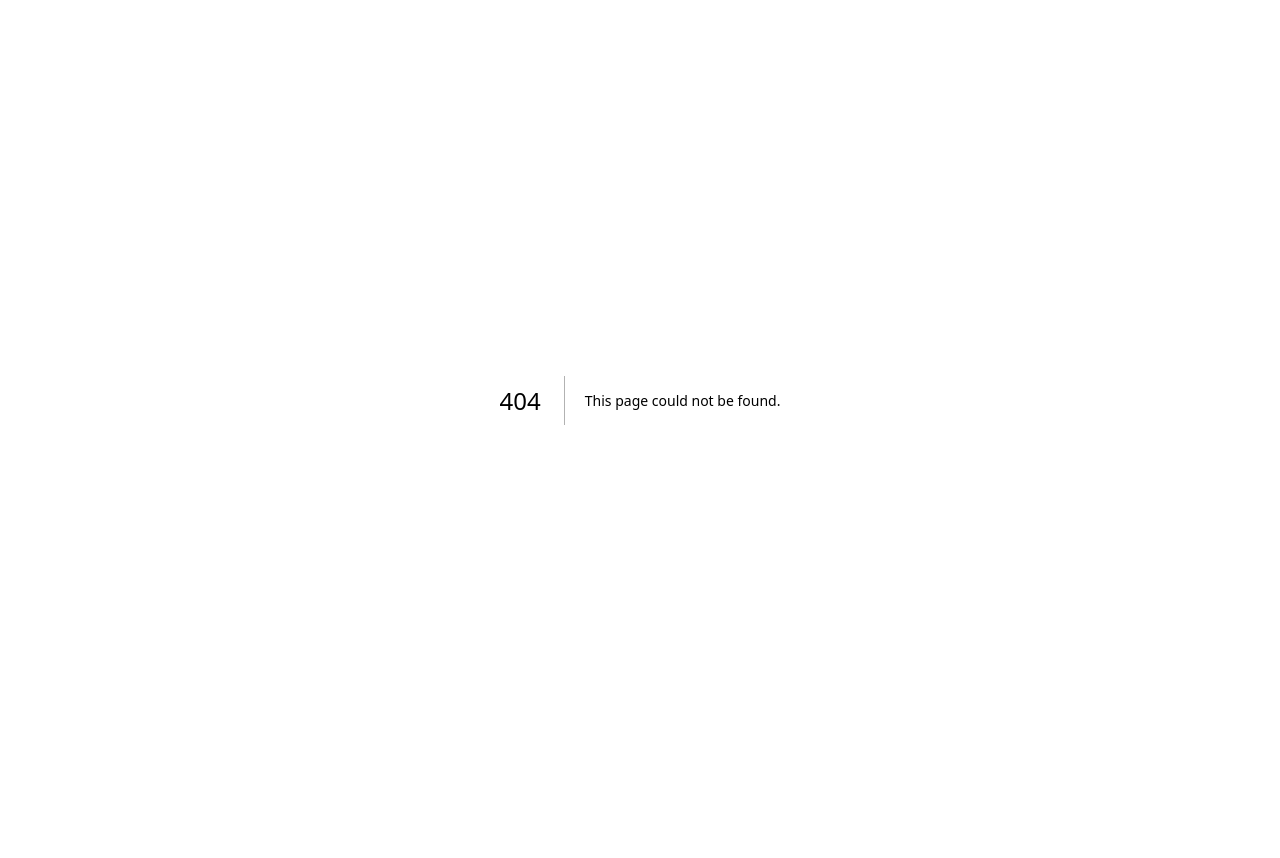
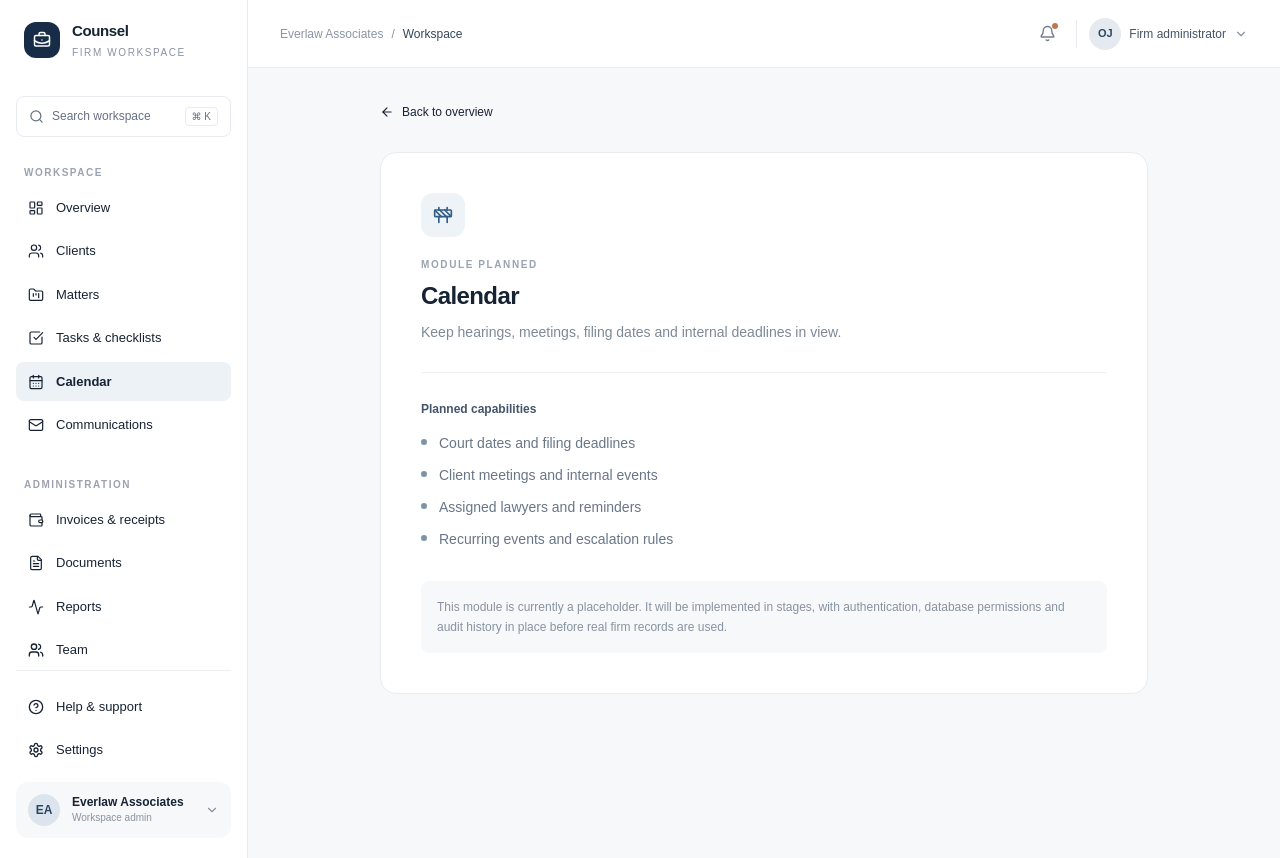
Before and after one commit to Ozishayami/LAW-FIRM-APP, a Next.js app: page /calendar in a window 1280 px wide. Before the commit this address had no page. Before the commit the page ends 800 px from the top, so only its background shows below. Built offline with nearby package versions, Linux system fonts and the light colour scheme.

Commit message:
Add app/[section]/page.tsx

```diff
--- /dev/null
+++ b/app/[section]/page.tsx
@@ -0,0 +1,22 @@
+import Link from "next/link";
+import { ArrowLeft, Construction } from "lucide-react";
+import { notFound } from "next/navigation";
+import { WorkspaceShell } from "@/components/workspace-shell";
+
+const sections: Record<string, { title: string; description: string; items: string[] }> = {
+  clients: { title: "Clients", description: "A central record of client relationships, contacts and engagement history.", items: ["Individual and corporate client profiles", "Contact details and relationship lawyer", "Linked matters, documents and billing", "Client activity and communication history"] },
+  matters: { title: "Matters", description: "Organise every engagement from opening through completion.", items: ["Matter references and practice areas", "Responsible and supporting lawyers", "Matter status, milestones and key dates", "Linked tasks, documents and invoices"] },
+  tasks: { title: "Tasks & checklists", description: "Turn your firm's working processes into clear, accountable actions.", items: ["Manually created tasks and checklists", "Assign owners and due dates", "Reusable checklist templates", "Automated overdue reminders"] },
+  calendar: { title: "Calendar", description: "Keep hearings, meetings, filing dates and internal deadlines in view.", items: ["Court dates and filing deadlines", "Client meetings and internal events", "Assigned lawyers and reminders", "Recurring events and escalation rules"] },
+  communications: { title: "Communications", description: "Bring client email conversations into the context of the work.", items: ["Gmail / Google Workspace connection", "Associate messages with clients and matters", "Email templates and attachments", "Client update tracking"] },
+  finance: { title: "Invoices & receipts", description: "A reliable record of fees, time, payments and disbursements.", items: ["Fixed-fee and hourly billing", "Invoices, part-payments and receipts", "Expenses and disbursements", "Client statements and financial reports"] },
+  documents: { title: "Documents", description: "Keep matter documents organised, searchable and access-controlled.", items: ["Private document storage", "Client and matter categorisation", "Version history and access permissions", "Document activity records"] },
+  reports: { title: "Reports", description: "Understand workload and financial performance across the firm.", items: ["Revenue and outstanding receivables", "Billable time and expenses", "Matter and client activity", "Team workload and task completion"] },
+  team: { title: "Team", description: "Set up the people and permissions behind your firm's operations.", items: ["Partners, associates and support staff", "Role-based permissions", "Matter assignment and workload", "Auditable activity history"] },
+};
+export default async function SectionPage({ params }: { params: Promise<{ section: string }> }) {
+  const { section } = await params;
+  const data = sections[section];
+  if (!data) notFound();
+  return <WorkspaceShell><div className="mx-auto max-w-3xl"><Link href="/" className="mb-8 inline-flex items-center gap-2 text-xs font-medium text-[#718092] hover:text-[#203d5c]"><ArrowLeft size={14}/> Back to overview</Link><div className="rounded-2xl border border-[#e8ebef] bg-white p-7 sm:p-10"><div className="mb-5 flex h-11 w-11 items-center justify-center rounded-xl bg-[#eef3f7] text-[#315d86]"><Construction size={20}/></div><div className="text-[10px] font-semibold uppercase tracking-[0.16em] text-[#9aa3af]">Module planned</div><h1 className="mt-2 text-2xl font-semibold tracking-tight text-[#172333]">{data.title}</h1><p className="mt-2 max-w-xl text-sm leading-6 text-[#7d8997]">{data.description}</p><div className="my-7 border-t border-[#edf0f3]"/><h2 className="mb-4 text-xs font-semibold text-[#445469]">Planned capabilities</h2><ul className="space-y-3">{data.items.map(item=><li key={item} className="flex items-start gap-3 text-sm text-[#687688]"><span className="mt-1.5 h-1.5 w-1.5 rounded-full bg-[#7b93aa]"/>{item}</li>)}</ul><div className="mt-8 rounded-lg bg-[#f7f8fa] p-4 text-xs leading-5 text-[#8793a1]">This module is currently a placeholder. It will be implemented in stages, with authentication, database permissions and audit history in place before real firm records are used.</div></div></div></WorkspaceShell>;
+}
```
